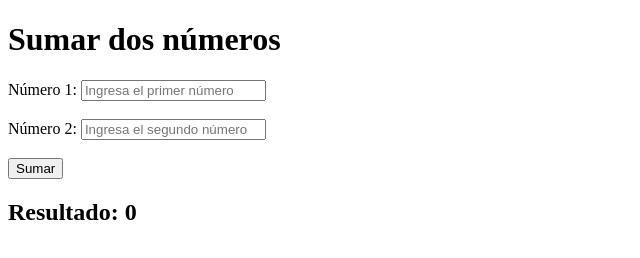
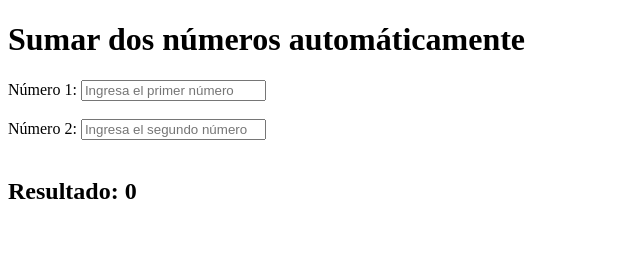
Before and after one commit to Antonio-DR99/prueba-01, a plain HTML site: page index.html in a window 1280 px wide. Shown: the whole page, without its empty margins (0-640 px from the left). Drawn offline with Linux system fonts and the light colour scheme.

Commit message:
Actualizar suma automaticamente en index.html para QA

```diff
--- a/index.html
+++ b/index.html
@@ -3,10 +3,10 @@
 <head>
   <meta charset="UTF-8">
   <meta name="viewport" content="width=device-width, initial-scale=1.0">
-  <title>Suma de dos números</title>
+  <title>Suma Automática</title>
 </head>
 <body>
-  <h1>Sumar dos números</h1>
+  <h1>Sumar dos números automáticamente</h1>
 
   <label for="numero1">Número 1:</label>
   <input type="number" id="numero1" placeholder="Ingresa el primer número"><br><br>
@@ -14,28 +14,22 @@
   <label for="numero2">Número 2:</label>
   <input type="number" id="numero2" placeholder="Ingresa el segundo número"><br><br>
 
-  <button onclick="sumar()">Sumar</button>
-
   <h2>Resultado: <span id="resultado">0</span></h2>
 
   <script>
-    function sumar() {
-      // Obtener los valores de los inputs
-      const num1 = parseFloat(document.getElementById('numero1').value);
-      const num2 = parseFloat(document.getElementById('numero2').value);
+    const numero1 = document.getElementById('numero1');
+    const numero2 = document.getElementById('numero2');
+    const resultado = document.getElementById('resultado');
 
-      // Verificar si los valores son números
-      if (isNaN(num1) || isNaN(num2)) {
-        alert("Por favor ingresa ambos números.");
-        return;
-      }
+    function actualizarSuma() {
+      const num1 = parseFloat(numero1.value) || 0;
+      const num2 = parseFloat(numero2.value) || 0;
+      resultado.textContent = num1 + num2;
+    }
 
-      // Calcular la suma
-      const suma = num1 + num2;
-
-      // Mostrar el resultado
-      document.getElementById('resultado').textContent = suma;
-    }
+    // Actualiza automáticamente al cambiar cualquier número
+    numero1.addEventListener('input', actualizarSuma);
+    numero2.addEventListener('input', actualizarSuma);
   </script>
 </body>
 </html>
```
